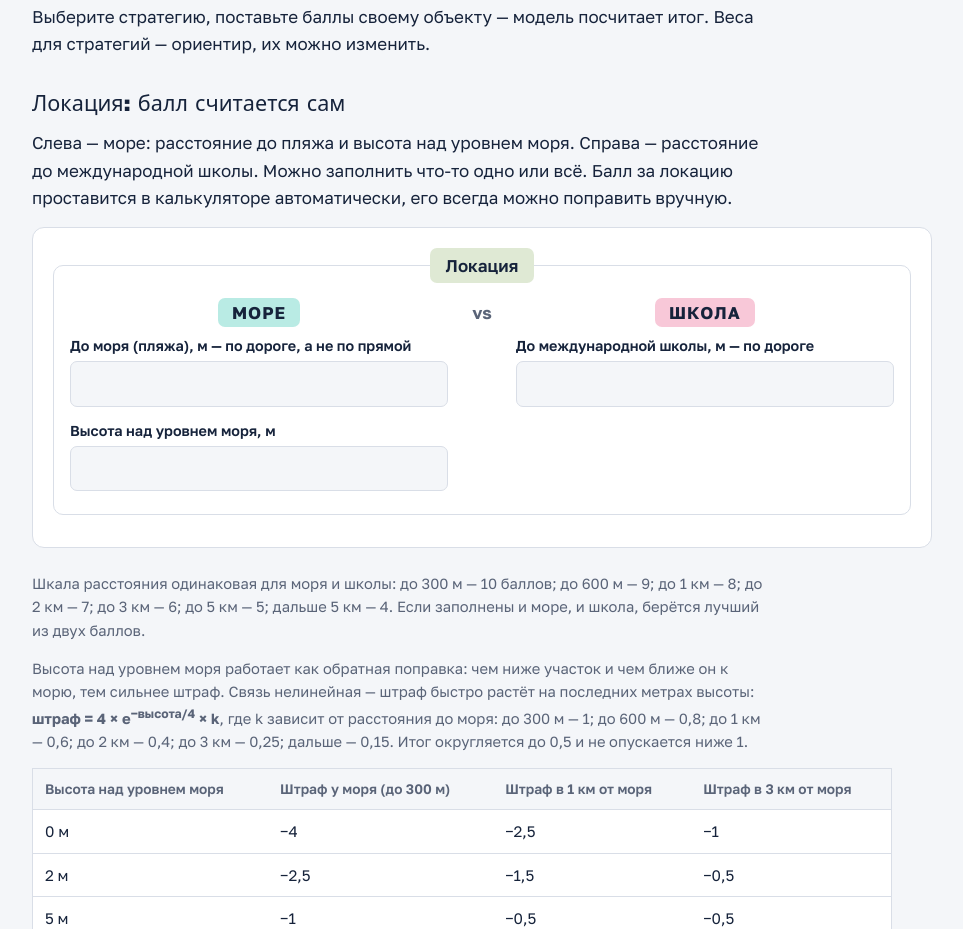
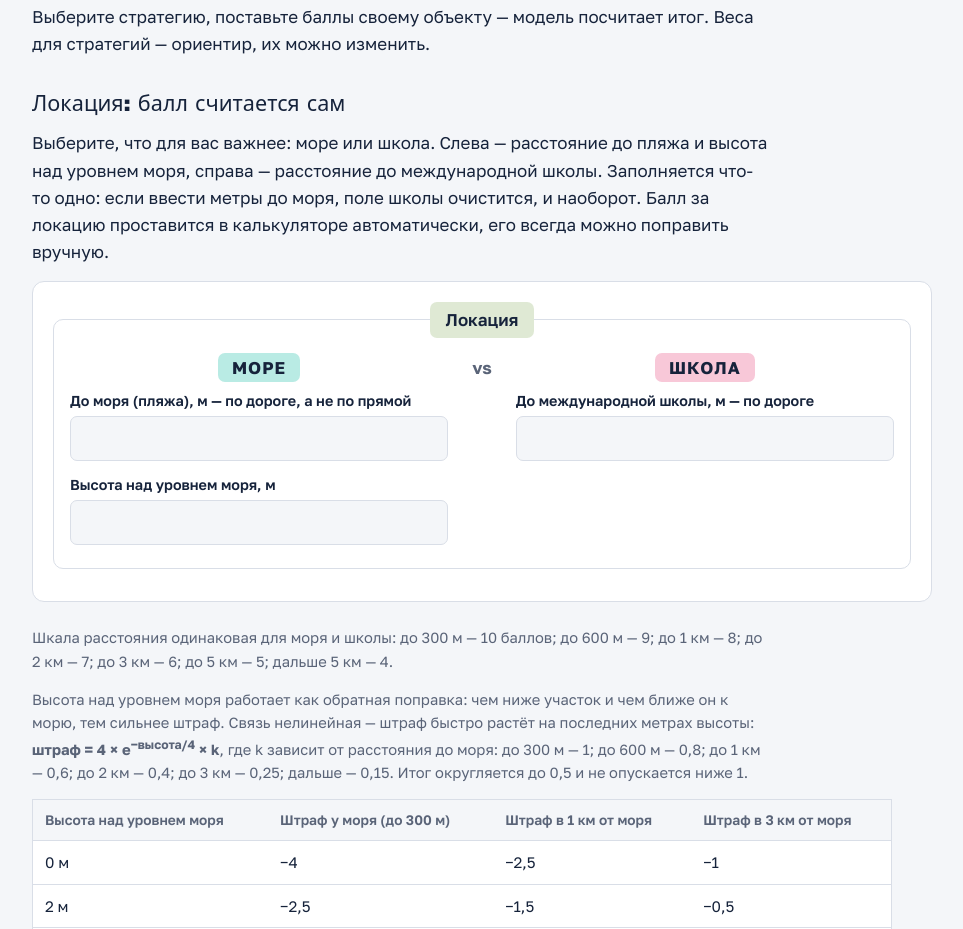
Before and after one commit to linaleelina/mythaiview, a plain HTML site: page score/index.html in a window 1280 px wide. Shown: the part 1474-2403 px from the top of the page, without its empty margins (88-1051 px from the left). Drawn offline with Linux system fonts and the light colour scheme; a web font is replaced by a local one.

Commit message:
Add files via upload

```diff
--- a/score/index.html
+++ b/score/index.html
@@ -298,7 +298,7 @@ footer{border-top:1px solid var(--line);background:var(--card)}
   </div>
   <div class="prose">
   <h2 id="score-data">Локация: балл считается сам</h2>
-  <p>Слева — море: расстояние до пляжа и высота над уровнем моря. Справа — расстояние до международной школы. Можно заполнить что-то одно или всё. Балл за локацию проставится в калькуляторе автоматически, его всегда можно поправить вручную.</p>
+  <p>Выберите, что для вас важнее: море или школа. Слева — расстояние до пляжа и высота над уровнем моря, справа — расстояние до международной школы. Заполняется что-то одно: если ввести метры до моря, поле школы очистится, и наоборот. Балл за локацию проставится в калькуляторе автоматически, его всегда можно поправить вручную.</p>
   </div>
   <style>.sd-g select,.sd-g input:not([type=checkbox]){width:100%;box-sizing:border-box}.sd-g{min-width:0;border:0;border-radius:10px;background:color-mix(in srgb,var(--c) 45%,transparent);padding:10px 12px 4px;margin:0 0 12px}.sd-g legend{background:var(--c);border-radius:7px;padding:4px 10px;font-weight:600}.sd-out{font-size:.92rem;margin:-4px 0 8px;min-height:1px}@media(max-width:640px){.sd-vs{grid-template-columns:1fr!important}.sd-vs>div:nth-child(2){text-align:center;padding:4px 0 10px!important}}</style>
   <div class="calc" id="sd">
@@ -319,7 +319,7 @@ footer{border-top:1px solid var(--line);background:var(--card)}
     </fieldset>
   </div>
   <div class="prose">
-  <p style="font-size:.92rem;color:var(--muted)">Шкала расстояния одинаковая для моря и школы: до 300 м — 10 баллов; до 600 м — 9; до 1 км — 8; до 2 км — 7; до 3 км — 6; до 5 км — 5; дальше 5 км — 4. Если заполнены и море, и школа, берётся лучший из двух баллов.</p>
+  <p style="font-size:.92rem;color:var(--muted)">Шкала расстояния одинаковая для моря и школы: до 300 м — 10 баллов; до 600 м — 9; до 1 км — 8; до 2 км — 7; до 3 км — 6; до 5 км — 5; дальше 5 км — 4.</p>
   <p style="font-size:.92rem;color:var(--muted)">Высота над уровнем моря работает как обратная поправка: чем ниже участок и чем ближе он к морю, тем сильнее штраф. Связь нелинейная — штраф быстро растёт на последних метрах высоты: <b>штраф = 4 × e<sup>−высота/4</sup> × k</b>, где k зависит от расстояния до моря: до 300 м — 1; до 600 м — 0,8; до 1 км — 0,6; до 2 км — 0,4; до 3 км — 0,25; дальше — 0,15. Итог округляется до 0,5 и не опускается ниже 1.</p>
   </div>
   <div class="tbl"><table>
@@ -417,6 +417,8 @@ footer{border-top:1px solid var(--line);background:var(--card)}
     inp.value=sc;inp.dataset.auto="1";inp.style.background="#e3f4dc";inp.title="Рассчитано автоматически";
     calc();
   }
+  document.getElementById("d-sea").addEventListener("input",function(){if(this.value!=="")document.getElementById("d-school").value="";});
+  document.getElementById("d-school").addEventListener("input",function(){if(this.value!==""){document.getElementById("d-sea").value="";document.getElementById("d-elev").value="";}});
   document.getElementById("sd").addEventListener("input",autoScores);
   document.getElementById("sd").addEventListener("change",autoScores);
   strat.addEventListener("change",autoScores);
```
